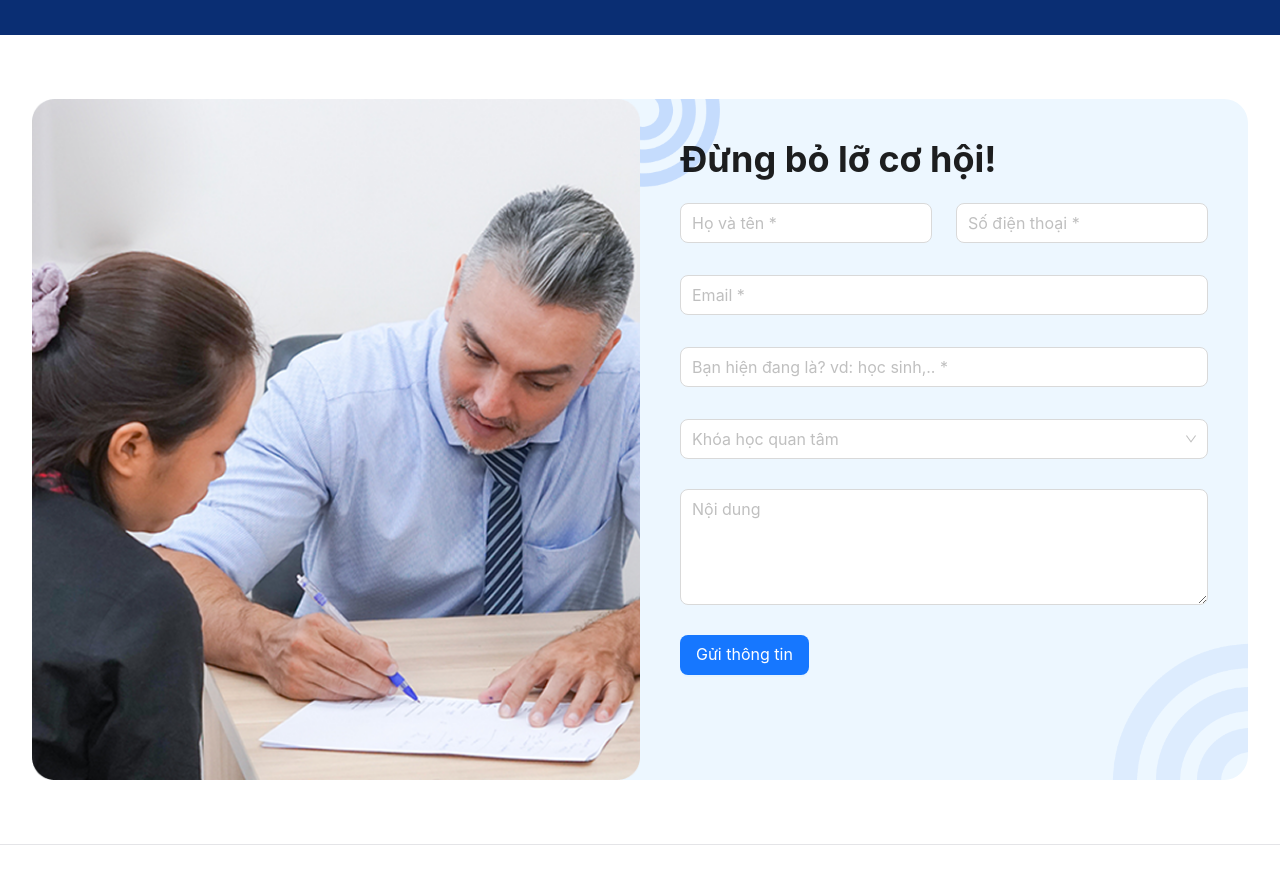
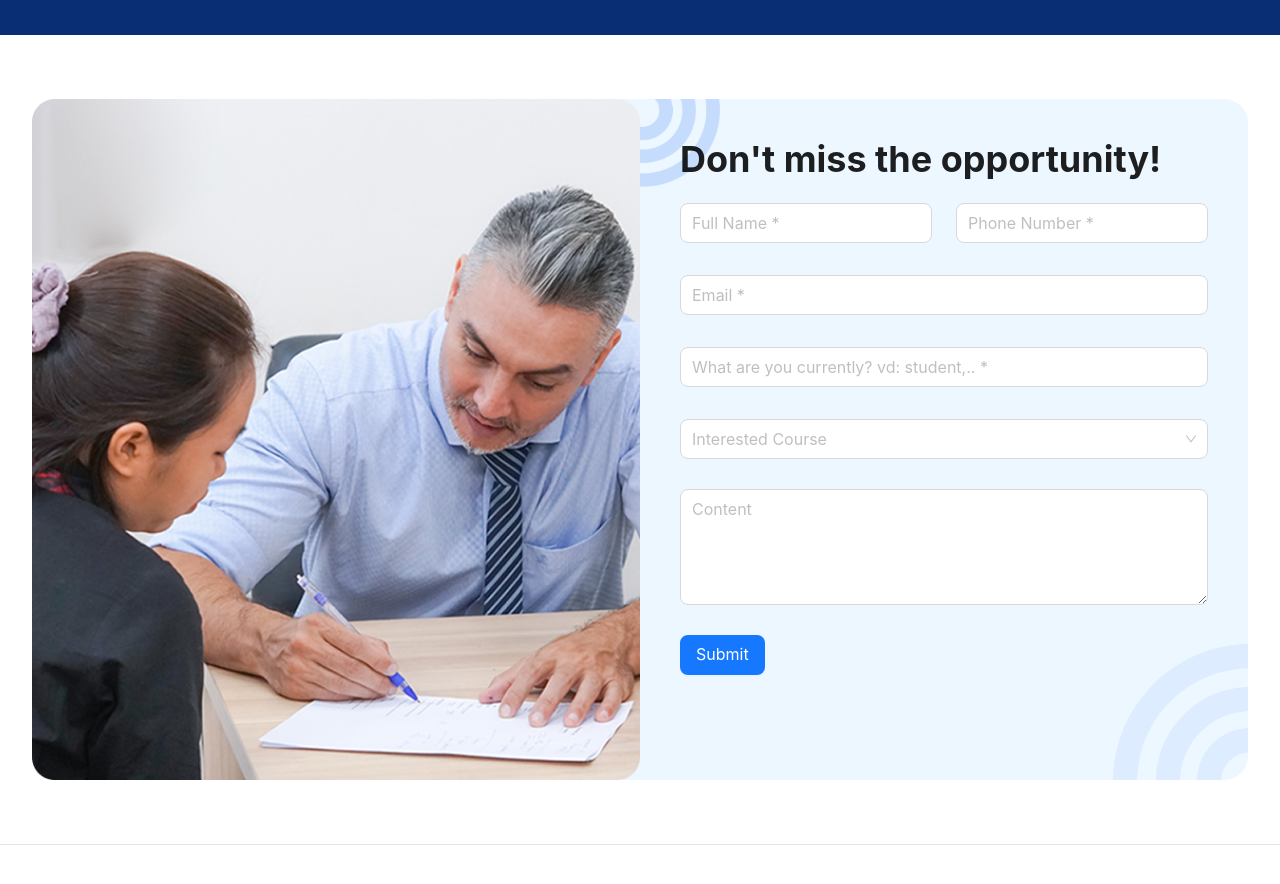
Before and after one commit to ldliem21101998/mkt-website, a Next.js app: page /en/courses/chinese/communication in a window 1280 px wide. Shown: the part 3080-3964 px from the top of the page. Built offline with nearby package versions, Linux system fonts and the light colour scheme.

Commit message:
translation

```diff
--- a/src/components/ContactForm.tsx
+++ b/src/components/ContactForm.tsx
@@ -1,5 +1,5 @@
 import { Button, Input, Select, Form } from "antd";
-import { useMessages } from "next-intl";
+import { useMessages, useTranslations } from "next-intl";
 import Image from "next/image";
 import { useState } from "react";
 import { ExclamationCircleOutlined } from "@ant-design/icons";
@@ -10,6 +10,7 @@ export const ContactForm = () => {
   const messages = useMessages();
   const [form] = Form.useForm();
   const [errors, setErrors] = useState<{ [key: string]: string }>({});
+  const t = useTranslations("ContactForm");
 
   const courseData = (messages?.header.coursesMenu || []) as {
     key: string;
@@ -22,23 +23,23 @@ export const ContactForm = () => {
     const newErrors: { [key: string]: string } = {};
 
     if (!values.fullName?.trim()) {
-      newErrors.fullName = "Vui lòng nhập họ và tên";
+      newErrors.fullName = t("error.fullName");
     }
 
     if (!values.phone?.trim()) {
-      newErrors.phone = "Vui lòng nhập số điện thoại";
+      newErrors.phone = t("error.phone");
     } else if (!/^(0|\+84)(\d{9,10})$/.test(values.phone.replace(/\s+/g, ""))) {
-      newErrors.phone = "Vui lòng nhập số điện thoại hợp lệ";
+      newErrors.phone = t("error.phone");
     }
 
     if (!values.email?.trim()) {
-      newErrors.email = "Vui lòng nhập email";
+      newErrors.email = t("error.email");
     } else if (!/^[^\s@]+@[^\s@]+\.[^\s@]+$/.test(values.email)) {
-      newErrors.email = "Vui lòng nhập email hợp lệ";
+      newErrors.email = t("error.email");
     }
 
     if (!values.currentRole?.trim()) {
-      newErrors.currentRole = "Vui lòng nhập bạn hiện đang là? vd: học sinh,..";
+      newErrors.currentRole = t("error.currentRole");
     }
 
     setErrors(newErrors);
@@ -84,7 +85,7 @@ export const ContactForm = () => {
           <Form form={form} className="relative">
             <div className="p-4 sm:p-10 flex flex-col gap-6">
               <div className="text-2xl sm:text-3xl  text-center md:text-4xl sm:text-left font-bold">
-                Đừng bỏ lỡ cơ hội!
+                {t("title")}
               </div>
               <div className="flex flex-col gap-2">
                 <div className="grid grid-cols-1 sm:grid-cols-2 gap-2 sm:gap-6">
@@ -92,7 +93,7 @@ export const ContactForm = () => {
                     <div className="relative">
                       <Form.Item name="fullName" className="!mb-0">
                         <Input
-                          placeholder="Họ và tên *"
+                          placeholder={t("fullName")}
                           className={getInputClassName("fullName")}
                           size="large"
                           onChange={() =>
@@ -114,7 +115,7 @@ export const ContactForm = () => {
                     <div className="relative">
                       <Form.Item name="phone" className="!mb-0">
                         <Input
-                          placeholder="Số điện thoại *"
+                          placeholder={t("phone")}
                           className={getInputClassName("phone")}
                           size="large"
                           onChange={() =>
@@ -137,7 +138,7 @@ export const ContactForm = () => {
                   <div className="relative">
                     <Form.Item name="email" className="!mb-0">
                       <Input
-                        placeholder="Email *"
+                        placeholder={t("email")}
                         className={getInputClassName("email")}
                         size="large"
                         onChange={() =>
@@ -159,7 +160,7 @@ export const ContactForm = () => {
                   <div className="relative">
                     <Form.Item name="currentRole" className="!mb-0">
                       <Input
-                        placeholder="Bạn hiện đang là? vd: học sinh,.. *"
+                        placeholder={t("currentRole")}
                         className={getInputClassName("currentRole")}
                         size="large"
                         onChange={() =>
@@ -192,7 +193,7 @@ export const ContactForm = () => {
                           value: item.key,
                         })),
                       }))}
-                      placeholder="Khóa học quan tâm"
+                      placeholder={t("course")}
                       onChange={() =>
                         setErrors((prev) => ({ ...prev, course: "" }))
                       }
@@ -202,7 +203,7 @@ export const ContactForm = () => {
                 <div className="flex flex-col mt-[22px]">
                   <Form.Item name="content" className="!mb-0">
                     <TextArea
-                      placeholder="Nội dung"
+                      placeholder={t("content")}
                       className={`${getInputClassName("content")}`}
                       size="large"
                       rows={4}
@@ -218,7 +219,7 @@ export const ContactForm = () => {
                   className="w-full sm:w-fit mt-[22px]"
                   onClick={handleSubmit}
                 >
-                  Gửi thông tin
+                  {t("submit")}
                 </Button>
               </div>
             </div>
--- a/src/messages/en.json
+++ b/src/messages/en.json
@@ -29,7 +29,7 @@
     "contact": "GET STARTED",
     "joinNow": "JOIN NOW"
   },
-  "DidYouKnow":{
+  "DidYouKnow": {
     "title": "Did you know?",
     "point1": "Most learners spend hundreds of hours practicing to speak a new language, yet still struggle in front of foreigners. Confused by not understanding and not knowing how to react?",
     "point2": "With a team of native teachers, you will quickly improve your pronunciation, fluency, and confidence. The worry of <span>“not being able to communicate with natives”</span> will completely disappear."
@@ -204,22 +204,30 @@
             {
               "title": "Essential Business Vocabulary",
               "desc": "From meetings to contracts, master the words that matter",
-              "ax": 5, "ay": 200, "side": "bottom"
+              "ax": 5,
+              "ay": 200,
+              "side": "bottom"
             },
             {
               "title": "Cross-Cultural Confidence",
               "desc": "Understand business etiquette and build lasting partnerships",
-              "ax": 150, "ay": 140, "side": "top"
+              "ax": 150,
+              "ay": 140,
+              "side": "top"
             },
             {
               "title": "Clear & Persuasive Communication",
               "desc": "Express ideas naturally in negotiations and presentations",
-              "ax": 380, "ay": 150, "side": "bottom"
+              "ax": 380,
+              "ay": 150,
+              "side": "bottom"
             },
             {
               "title": "Career Momentum",
               "desc": "Move up faster with language skills employers demand",
-              "ax": 450, "ay": 90, "side": "top"
+              "ax": 450,
+              "ay": 90,
+              "side": "top"
             }
           ]
         },
@@ -352,5 +360,23 @@
         ]
       }
     ]
+  },
+  "ContactForm": {
+    "title": "Don't miss the opportunity!",
+    "fullName": "Full Name *",
+    "phone": "Phone Number *",
+    "email": "Email *",
+    "currentRole": "What are you currently? vd: student,.. *",
+    "course": "Interested Course",
+    "content": "Content",
+    "submit": "Submit",
+    "error": {
+      "fullName": "Please enter full name",
+      "phone": "Please enter phone number",
+      "email": "Please enter email",
+      "currentRole": "Please enter what you are currently? vd: student,..",
+      "course": "Please select course",
+      "content": "Please enter content"
+    }
   }
 }
--- a/src/messages/vi.json
+++ b/src/messages/vi.json
@@ -360,5 +360,23 @@
         ]
       }
     ]
+  },
+  "ContactForm": {
+    "title": "Đừng bỏ lỡ cơ hội!",
+    "fullName": "Họ và tên *",
+    "phone": "Số điện thoại *",
+    "email": "Email *",
+    "currentRole": "Bạn hiện đang là? vd: học sinh,.. *",
+    "course": "Khóa học quan tâm",
+    "content": "Nội dung",
+    "submit": "Gửi thông tin",
+    "error": {
+      "fullName": "Vui lòng nhập họ và tên",
+      "phone": "Vui lòng nhập số điện thoại",
+      "email": "Vui lòng nhập email",
+      "currentRole": "Vui lòng nhập bạn hiện đang là? vd: học sinh,..",
+      "course": "Vui lòng chọn khóa học",
+      "content": "Vui lòng nhập nội dung"
+    }
   }
 }
```
